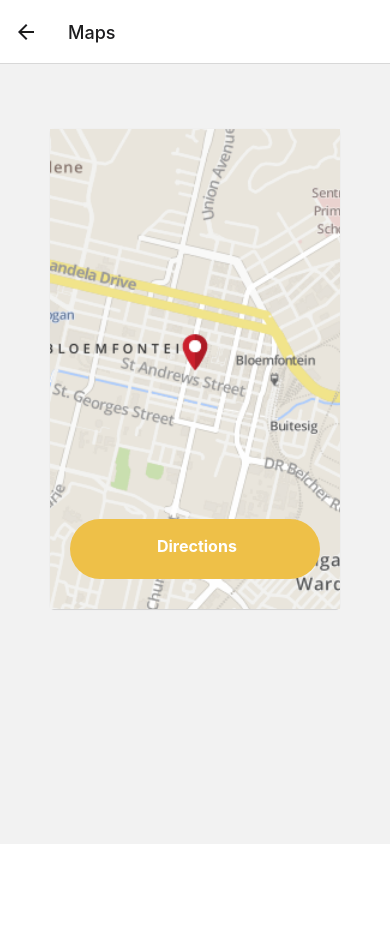
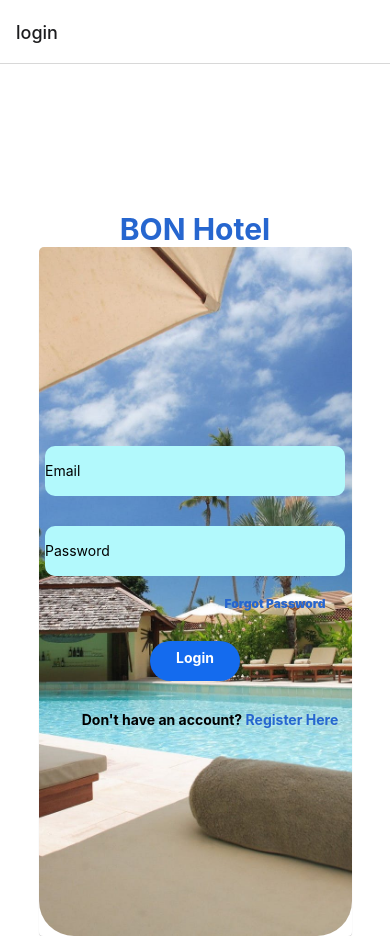
Before and after one commit to LeratoTheomencia/Hotel, a React Native app: screen /Maps in a window 390 px wide. Before the commit the page ends 844 px from the top, so only its background shows below. Built offline with nearby package versions, Linux system fonts and the light colour scheme.

Commit message:
current-changes

```diff
--- a/App.js
+++ b/App.js
@@ -12,7 +12,7 @@
 import About from './components/screens/About';
 import Bookings from './components/screens/Bookings';
 import Calendar from './components/screens/Calendar';
-import Maps from './components/screens/Maps';
+//import Maps from './components/screens/Maps';
 //import DeluxeRoom from './components/screens/DeluxeRoom';
 import DeluxeDetails from './components/screens/DeluxeDetails';
 //import Standard from './components/screens/Standard';
@@ -71,11 +71,11 @@
           component={DeluxeDetails}
         />
 
-
+{/*
         <Stack.Screen
           name="Maps"
           component={Maps}
-        />
+        /> */}
 
         <Stack.Screen
           name="Conclude"
--- a/components/screens/DeluxeDetails.js
+++ b/components/screens/DeluxeDetails.js
@@ -4,11 +4,48 @@
 //import { useEffect } from 'react/cjs/react.production.min';
 import { db, firebase } from './Firebase/Firebase/Conflig';
 import { Card } from 'react-native-paper';
+import getDirections from 'react-native-google-maps-directions'
 
 const DeluxeDetails = ({ navigation, route }) => {
 
   const [rooms, setRooms] = useState([]);
-  const handleGetDirections = () => { }
+  const handleGetDirections = () => {
+    const data = {
+       source: {
+        latitude: -29.087217,
+        longitude: 26.154898
+      },
+      destination: {
+        latitude: -28.741943,
+        longitude: 24.771944
+      },
+      params: [
+        {
+          key: "travelmode",
+          value: "driving"        // may be "walking", "bicycling" or "transit" as well
+        },
+        {
+          key: "dir_action",
+          value: "navigate"       // this instantly initializes navigation using the given travel mode
+        }
+      ],
+      waypoints: [
+        {
+          latitude: -33.8600025,
+          longitude: 18.697452
+        },
+        {
+          latitude: -33.8600026,
+          longitude: 18.697453
+        },
+           {
+          latitude: -33.8600036,
+          longitude: 18.697493
+        }
+      ]
+    }
+    getDirections(data)
+  }
 
   {
     rooms.map((data) => {
@@ -34,12 +71,13 @@
           <Text style={styles.btn} onPress={() => navigation.navigate('Calender')}>Book Now</Text>
         </TouchableOpacity>
       </Card>
-      <Card style={{ marginTop: 10 }}>
-        <TouchableOpacity
-          onPress={() => navigation.navigate('Maps')}>
-          <Image source={require('../../assets/Images/bloem map.png')} style={styles.img} />
-        </TouchableOpacity>
-      </Card>
+           <Image source={require('../../assets/Images/bloem map.png')} style={styles.img} />
+             <TouchableOpacity
+          style={styles.paragraph}
+          onPress={handleGetDirections} title="Get Directions">
+         <Text style={{alignSelf:'center', marginTop:10, fontSize:16,fontWeight:'bold', color:'white'}}> Directions</Text>
+            </TouchableOpacity>
+
     </View>
   );
 }
@@ -101,7 +139,7 @@
     color: '#fff'
   },
   paragraph: {
-    marginTop: 5,
+    marginTop: -40,
     borderRadius: 40,
     borderWidth: 0,
     alignSelf: 'center',
--- a/components/screens/Maps.js
+++ b/components/screens/Maps.js
@@ -1,70 +1,70 @@
-import * as React from 'react';
-import { Text, View, StyleSheet, Image, SafeAreaView,ScrollView,TouchableOpacity } from 'react-native';
-import { Card } from 'react-native-paper';
-import getDirections from 'react-native-google-maps-directions'
-export default function Details({navigation}) {
-  const handleGetDirections = () => {
-    const data = {
-       source: {
-        latitude: -29.087217,
-        longitude: 26.154898
-      },
-      destination: {
-        latitude: -28.741943,
-        longitude: 24.771944
-      },
-      params: [
-        {
-          key: "travelmode",
-          value: "driving"        // may be "walking", "bicycling" or "transit" as well
-        },
-        {
-          key: "dir_action",
-          value: "navigate"       // this instantly initializes navigation using the given travel mode
-        }
-      ],
-      waypoints: [
-        {
-          latitude: -33.8600025,
-          longitude: 18.697452
-        },
-        {
-          latitude: -33.8600026,
-          longitude: 18.697453
-        },
-           {
-          latitude: -33.8600036,
-          longitude: 18.697493
-        }
-      ]
-    }
-    getDirections(data)
-  }
-  return (
-        <View style={{marginTop:65}}>
-         <Card style={{alignSelf:'center',width:290,height:480,backgroungColor:'white'}}>
-           <Image source={require('../../assets/Images/bloem map.png')} style={styles.img} />
-             <TouchableOpacity
-          style={styles.paragraph}
-          onPress={handleGetDirections} title="Get Directions">
-         <Text style={{alignSelf:'center',marginTop:17,fontSize:16,fontWeight:'bold',color:'white'}}> Directions</Text>
-            </TouchableOpacity>
-        </Card>
-        </View>
-  )}
-  const styles = StyleSheet.create({
-    img: {
-        width: '100%',
-        height: '100%',
-        marginBottom: -140
-    },
-     paragraph: {
-      marginTop:50,
-    borderRadius:40,
-    borderWidth:0,
-    alignSelf:'center',
-    backgroundColor:'#EEC048',
-    width:250,
-    height:60
-  },
-});
+// import * as React from 'react';
+// import { Text, View, StyleSheet, Image, SafeAreaView,ScrollView,TouchableOpacity } from 'react-native';
+// import { Card } from 'react-native-paper';
+// import getDirections from 'react-native-google-maps-directions'
+// export default function Details({navigation}) {
+//   const handleGetDirections = () => {
+//     const data = {
+//        source: {
+//         latitude: -29.087217,
+//         longitude: 26.154898
+//       },
+//       destination: {
+//         latitude: -28.741943,
+//         longitude: 24.771944
+//       },
+//       params: [
+//         {
+//           key: "travelmode",
+//           value: "driving"        // may be "walking", "bicycling" or "transit" as well
+//         },
+//         {
+//           key: "dir_action",
+//           value: "navigate"       // this instantly initializes navigation using the given travel mode
+//         }
+//       ],
+//       waypoints: [
+//         {
+//           latitude: -33.8600025,
+//           longitude: 18.697452
+//         },
+//         {
+//           latitude: -33.8600026,
+//           longitude: 18.697453
+//         },
+//            {
+//           latitude: -33.8600036,
+//           longitude: 18.697493
+//         }
+//       ]
+//     }
+//     getDirections(data)
+//   }
+//   return (
+//         <View style={{marginTop:65}}>
+//          <Card style={{alignSelf:'center',width:290,height:480,backgroungColor:'white'}}>
+//            <Image source={require('../../assets/Images/bloem map.png')} style={styles.img} />
+//              <TouchableOpacity
+//           style={styles.paragraph}
+//           onPress={handleGetDirections} title="Get Directions">
+//          <Text style={{alignSelf:'center',marginTop:17,fontSize:16,fontWeight:'bold',color:'white'}}> Directions</Text>
+//             </TouchableOpacity>
+//         </Card>
+//         </View>
+//   )}
+//   const styles = StyleSheet.create({
+//     img: {
+//         width: '100%',
+//         height: '100%',
+//         marginBottom: -140
+//     },
+//      paragraph: {
+//       marginTop:50,
+//     borderRadius:40,
+//     borderWidth:0,
+//     alignSelf:'center',
+//     backgroundColor:'#EEC048',
+//     width:250,
+//     height:60
+//   },
+// });
```
